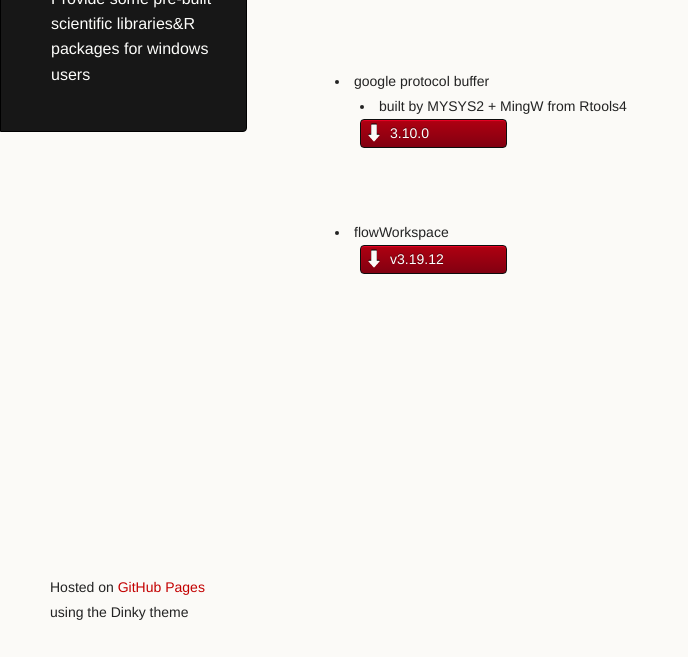
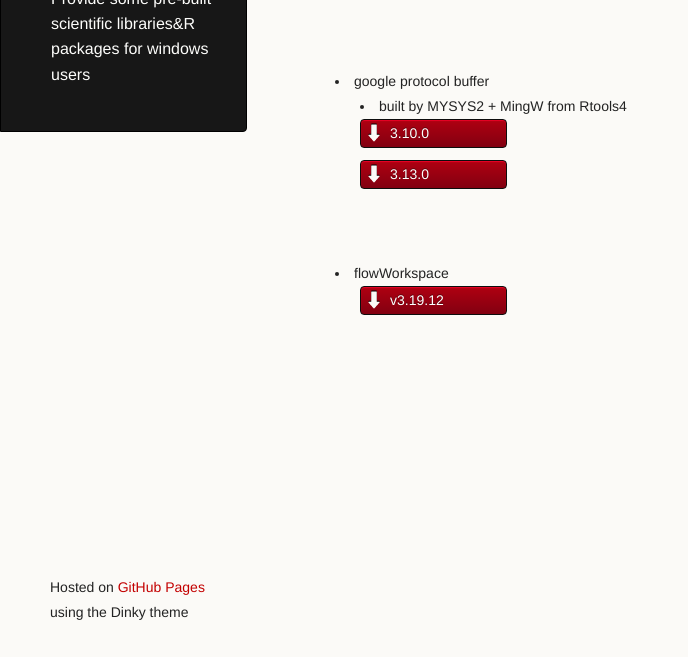
Before and after one commit to RGLab/binaries, a plain HTML site: page index.html in a window 1280 px wide. Shown: the part 143-800 px from the top of the page, without its empty margins (0-688 px from the left). Drawn offline with Linux system fonts and the light colour scheme.

Commit message:
add pb3.13 link

```diff
--- a/index.html
+++ b/index.html
@@ -52,6 +52,9 @@
 <li>
   		<a class="buttons" href="lib/protobuf-3.10.0.zip"><font color = "white">3.10.0</font></a>
 </li>
+<li>
+  		<a class="buttons" href="lib/protobuf-3.13.0.zip"><font color = "white">3.13.0</font></a>
+</li>
 </myButton>
 
 
```
